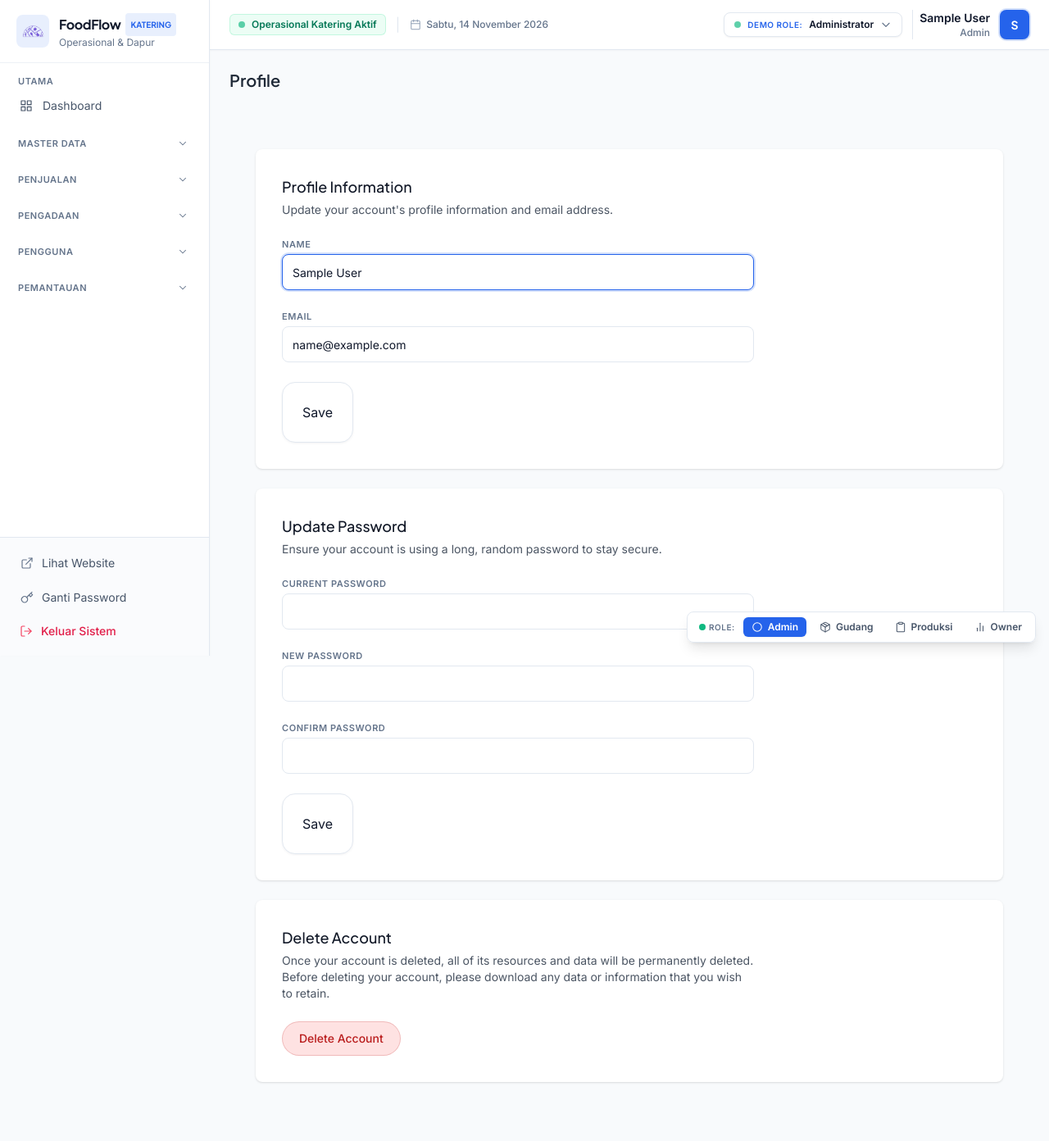
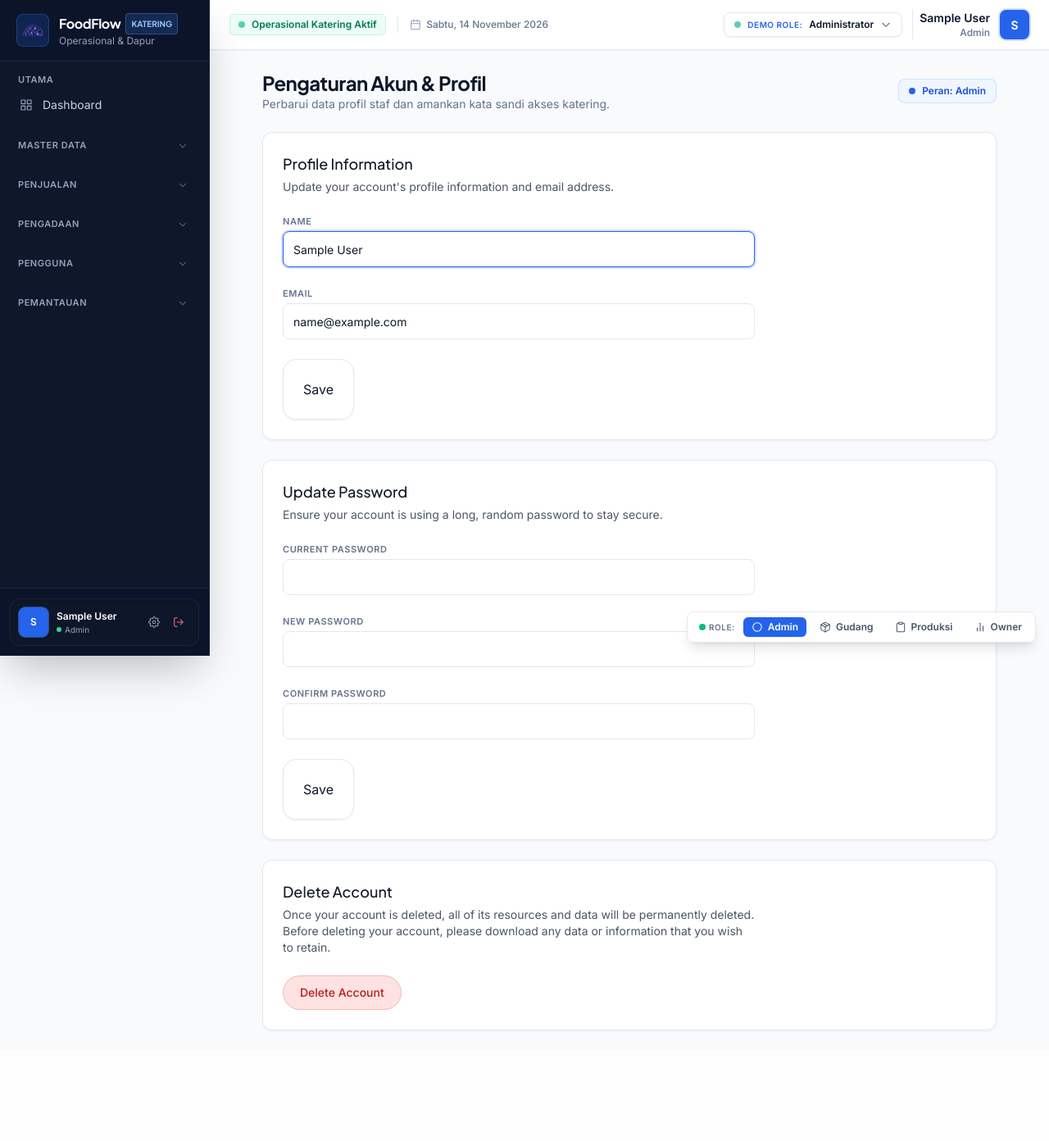
Before and after one commit to pembunuhGila/Foodflow, a Laravel app: page /profile in a window 1280 px wide. Shown: the whole page at 82% size. After the commit the page ends 1258 px from the top, so only its background shows below. Run offline with Laravel 12, Linux system fonts and the light colour scheme; the visitor is signed in with stand-in values (Sample User, id 1); style sheets or scripts are compiled from the project's sources; parts of the project's set-up code (start-up, migrations or seed data) failed here and were passed over.

Commit message:
refactor(ui): update sidebar navy dan kartu profil

```diff
--- a/resources/views/components/icon.blade.php
+++ b/resources/views/components/icon.blade.php
@@ -40,6 +40,7 @@
     @case('arrow-left')<line x1="19" y1="12" x2="5" y2="12"/><polyline points="12 19 5 12 12 5"/>@break
     @case('external')<path d="M18 13v6a2 2 0 0 1-2 2H5a2 2 0 0 1-2-2V8a2 2 0 0 1 2-2h6"/><polyline points="15 3 21 3 21 9"/><line x1="10" y1="14" x2="21" y2="3"/>@break
     @case('plus')<line x1="12" y1="5" x2="12" y2="19"/><line x1="5" y1="12" x2="19" y2="12"/>@break
+    @case('settings')<circle cx="12" cy="12" r="3"/><path d="M19.4 15a1.65 1.65 0 0 0 .33 1.82l.06.06a2 2 0 0 1 0 2.83 2 2 0 0 1-2.83 0l-.06-.06a1.65 1.65 0 0 0-1.82-.33 1.65 1.65 0 0 0-1 1.51V21a2 2 0 0 1-2 2 2 2 0 0 1-2-2v-.09A1.65 1.65 0 0 0 9 19.4a1.65 1.65 0 0 0-1.82.33l-.06.06a2 2 0 0 1-2.83 0 2 2 0 0 1 0-2.83l.06-.06a1.65 1.65 0 0 0 .33-1.82 1.65 1.65 0 0 0-1.51-1H3a2 2 0 0 1-2-2 2 2 0 0 1 2-2h.09A1.65 1.65 0 0 0 4.6 9a1.65 1.65 0 0 0-.33-1.82l-.06-.06a2 2 0 0 1 0-2.83 2 2 0 0 1 2.83 0l.06.06a1.65 1.65 0 0 0 1.82.33H9a1.65 1.65 0 0 0 1-1.51V3a2 2 0 0 1 2-2 2 2 0 0 1 2 2v.09a1.65 1.65 0 0 0 1 1.51 1.65 1.65 0 0 0 1.82-.33l.06-.06a2 2 0 0 1 2.83 0 2 2 0 0 1 0 2.83l-.06.06a1.65 1.65 0 0 0-.33 1.82V9a1.65 1.65 0 0 0 1.51 1H21a2 2 0 0 1 2 2 2 2 0 0 1-2 2h-.09a1.65 1.65 0 0 0-1.51 1z"/>@break
     @case('trash')<polyline points="3 6 5 6 21 6"/><path d="M19 6v14a2 2 0 0 1-2 2H7a2 2 0 0 1-2-2V6m3 0V4a2 2 0 0 1 2-2h4a2 2 0 0 1 2 2v2"/><line x1="10" y1="11" x2="10" y2="17"/><line x1="14" y1="11" x2="14" y2="17"/>@break
     @default<circle cx="12" cy="12" r="9"/>
 @endswitch
--- a/resources/views/components/sidebar.blade.php
+++ b/resources/views/components/sidebar.blade.php
@@ -1,6 +1,7 @@
 @php
 $user = auth()->user();
 $role = $user->role instanceof \BackedEnum ? $user->role->value : (string) $user->role;
+$roleLabel = ['admin' => 'Admin', 'gudang' => 'Staf Gudang', 'produksi' => 'Staf Produksi', 'owner' => 'Owner'][$role] ?? ucfirst($role);
 $groups = config('menu.' . $role, []);
 
 // Hitung total item menu navigasi pada sidebar role ini
@@ -31,31 +32,31 @@ $isActive = function (?string $name) {
 @endphp
 
 <aside
-    class="fixed inset-y-0 left-0 z-40 flex w-64 -translate-x-full flex-col border-r border-line bg-white transition-transform duration-200 lg:sticky lg:top-0 lg:h-screen lg:shrink-0 lg:self-start lg:translate-x-0 shadow-[1px_0_2px_rgba(15,23,42,0.02)]"
+    class="fixed inset-y-0 left-0 z-40 flex w-64 -translate-x-full flex-col border-r border-slate-800 bg-[#0F172A] text-slate-200 transition-transform duration-200 lg:sticky lg:top-0 lg:h-screen lg:shrink-0 lg:self-start lg:translate-x-0 shadow-2xl"
     :class="{ '!translate-x-0': sidebarOpen }"
     aria-label="Navigasi utama">
 
     {{-- 1. Logo & Branding Katering --}}
-    <div class="flex shrink-0 items-center justify-between border-b border-line/60 px-5 py-4">
+    <div class="flex shrink-0 items-center justify-between border-b border-slate-800/80 px-5 py-4 bg-[#0B132B]/50">
         <a href="{{ route('dashboard') }}" class="flex items-center gap-3 group">
-            <div class="flex h-10 w-10 shrink-0 items-center justify-center rounded-lg bg-primary/10 text-primary transition group-hover:bg-primary group-hover:text-white">
+            <div class="flex h-10 w-10 shrink-0 items-center justify-center rounded-lg bg-blue-600/20 border border-blue-500/30 text-blue-400 transition group-hover:bg-blue-600 group-hover:text-white shadow-sm">
                 <x-brand-logo class="h-6 w-8" />
             </div>
             <div class="leading-tight">
-                <div class="font-display text-base font-bold text-ink tracking-tight flex items-center gap-1.5">
+                <div class="font-display text-base font-bold text-white tracking-tight flex items-center gap-1.5">
                     FoodFlow
-                    <span class="rounded bg-primary/10 px-1.5 py-0.5 text-[10px] font-bold text-primary tracking-normal uppercase">Katering</span>
+                    <span class="rounded bg-blue-500/20 border border-blue-400/30 px-1.5 py-0.2 text-[10px] font-bold text-blue-300 tracking-normal uppercase">Katering</span>
                 </div>
-                <div class="text-xs text-muted">Operasional &amp; Dapur</div>
+                <div class="text-xs text-slate-400">Operasional &amp; Dapur</div>
             </div>
         </a>
-        <button type="button" class="rounded-lg p-1.5 text-muted hover:bg-slate-100 hover:text-ink lg:hidden" @click="sidebarOpen = false" aria-label="Tutup menu">
+        <button type="button" class="rounded-lg p-1.5 text-slate-400 hover:bg-slate-800 hover:text-white lg:hidden" @click="sidebarOpen = false" aria-label="Tutup menu">
             <x-icon name="close" class="h-5 w-5" />
         </button>
     </div>
 
     {{-- 2. Menu Navigasi --}}
-    <nav class="min-h-0 flex-1 overflow-y-auto px-3 py-3">
+    <nav class="min-h-0 flex-1 overflow-y-auto px-3 py-3 space-y-1">
         @foreach ($groups as $group)
         @php
         $items = collect($group['items'])->map(function ($item) use ($resolve, $isActive) {
@@ -73,14 +74,14 @@ $isActive = function (?string $name) {
         {{-- Grup dengan Accordion Dropdown --}}
         <div x-data="{ open: {{ $groupActive ? 'true' : 'false' }} }" class="pt-3 first:pt-0.5">
             <button type="button" @click="open = !open" data-sidebar-toggle="true"
-                class="flex w-full items-center justify-between rounded-lg px-2.5 py-1.5 text-label uppercase text-muted transition hover:bg-slate-100 hover:text-ink focus:outline-none focus:ring-1 focus:ring-primary/20">
-                <span class="font-bold tracking-wider text-[11px]">{{ $group['title'] }}</span>
-                <span class="flex h-5 w-5 items-center justify-center rounded text-muted transition-transform" :class="{ 'rotate-180 text-primary': open }">
+                class="flex w-full items-center justify-between rounded-lg px-2.5 py-1.5 text-[11px] font-bold uppercase tracking-wider text-slate-400 transition hover:bg-slate-800/60 hover:text-slate-200 focus:outline-none">
+                <span>{{ $group['title'] }}</span>
+                <span class="flex h-5 w-5 items-center justify-center rounded text-slate-500 transition-transform" :class="{ 'rotate-180 text-blue-400': open }">
                     <x-icon name="chevron" class="h-3.5 w-3.5" />
                 </span>
             </button>
 
-            <ul x-show="open" x-cloak class="mt-1 space-y-1">
+            <ul x-show="open" x-cloak class="mt-1 space-y-0.5">
                 @foreach ($items as $item)
                 <li>
                     @if ($item['resolved'])
@@ -88,17 +89,17 @@ $isActive = function (?string $name) {
                         @if ($item['active']) aria-current="page" @endif
                         class="flex items-center gap-3 rounded-lg px-3 py-2 text-sm transition
                                           {{ $item['active']
-                                              ? 'bg-primary font-semibold text-white shadow-sm'
-                                              : 'text-slate-600 hover:bg-slate-100 hover:text-ink' }}">
-                        <x-icon :name="$item['icon']" class="h-4 w-4 shrink-0" />
+                                              ? 'bg-blue-600 font-semibold text-white shadow-md shadow-blue-950/60 ring-1 ring-blue-400/30'
+                                              : 'text-slate-300 hover:bg-slate-800/80 hover:text-white' }}">
+                        <x-icon :name="$item['icon']" class="h-4 w-4 shrink-0 {{ $item['active'] ? 'text-white' : 'text-slate-400' }}" />
                         <span class="truncate">{{ $item['label'] }}</span>
                     </a>
                     @else
-                    <div class="flex cursor-not-allowed items-center gap-3 rounded-lg px-3 py-2 text-sm text-muted/70 bg-slate-50 border border-dashed border-line"
+                    <div class="flex cursor-not-allowed items-center gap-3 rounded-lg px-3 py-2 text-sm text-slate-500 bg-slate-900/60 border border-slate-800/60"
                         title="Fitur ini belum tersedia">
-                        <x-icon :name="$item['icon']" class="h-4 w-4 shrink-0" />
+                        <x-icon :name="$item['icon']" class="h-4 w-4 shrink-0 text-slate-600" />
                         <span class="truncate">{{ $item['label'] }}</span>
-                        <span class="ml-auto rounded bg-primary/10 px-1.5 py-0.5 text-[10px] font-semibold text-primary">Segera</span>
+                        <span class="ml-auto rounded bg-slate-800 px-1.5 py-0.5 text-[10px] font-semibold text-slate-400">Segera</span>
                     </div>
                     @endif
                 </li>
@@ -108,9 +109,9 @@ $isActive = function (?string $name) {
         @else
         {{-- Grup Flat / Non-Dropdown --}}
         <div class="pt-3 first:pt-0.5">
-            <div class="px-2.5 pb-1 text-label uppercase text-muted tracking-wider text-[11px]">{{ $group['title'] }}</div>
+            <div class="px-2.5 pb-1 text-[11px] font-bold uppercase tracking-wider text-slate-400">{{ $group['title'] }}</div>
 
-            <ul class="space-y-1">
+            <ul class="space-y-0.5">
                 @foreach ($items as $item)
                 <li>
                     @if ($item['resolved'])
@@ -118,17 +119,17 @@ $isActive = function (?string $name) {
                         @if ($item['active']) aria-current="page" @endif
                         class="flex items-center gap-3 rounded-lg px-3 py-2 text-sm transition
                                           {{ $item['active']
-                                              ? 'bg-primary font-semibold text-white shadow-sm'
-                                              : 'text-slate-600 hover:bg-slate-100 hover:text-ink' }}">
-                        <x-icon :name="$item['icon']" class="h-4 w-4 shrink-0" />
+                                              ? 'bg-blue-600 font-semibold text-white shadow-md shadow-blue-950/60 ring-1 ring-blue-400/30'
+                                              : 'text-slate-300 hover:bg-slate-800/80 hover:text-white' }}">
+                        <x-icon :name="$item['icon']" class="h-4 w-4 shrink-0 {{ $item['active'] ? 'text-white' : 'text-slate-400' }}" />
                         <span class="truncate">{{ $item['label'] }}</span>
                     </a>
                     @else
-                    <div class="flex cursor-not-allowed items-center gap-3 rounded-lg px-3 py-2 text-sm text-muted/70 bg-slate-50 border border-dashed border-line"
+                    <div class="flex cursor-not-allowed items-center gap-3 rounded-lg px-3 py-2 text-sm text-slate-500 bg-slate-900/60 border border-slate-800/60"
                         title="Fitur ini belum tersedia">
-                        <x-icon :name="$item['icon']" class="h-4 w-4 shrink-0" />
+                        <x-icon :name="$item['icon']" class="h-4 w-4 shrink-0 text-slate-600" />
                         <span class="truncate">{{ $item['label'] }}</span>
-                        <span class="ml-auto rounded bg-primary/10 px-1.5 py-0.5 text-[10px] font-semibold text-primary">Segera</span>
+                        <span class="ml-auto rounded bg-slate-800 px-1.5 py-0.5 text-[10px] font-semibold text-slate-400">Segera</span>
                     </div>
                     @endif
                 </li>
@@ -139,26 +140,35 @@ $isActive = function (?string $name) {
         @endforeach
     </nav>
 
-    {{-- 3. Bawah: Pengaturan & Logout --}}
-    <div class="shrink-0 space-y-1 border-t border-line bg-slate-50/70 p-3">
-        <a href="{{ url('/') }}" target="_blank" rel="noopener"
-            class="flex items-center gap-2.5 rounded-lg px-3 py-2 text-sm text-slate-600 hover:bg-white hover:text-ink transition border border-transparent hover:border-line">
-            <x-icon name="external" class="h-4 w-4 text-muted" />
-            <span>Lihat Website</span>
-        </a>
+    {{-- 3. Bawah: Kartu Profil Pengguna Terintegrasi --}}
+    <div class="shrink-0 border-t border-slate-800 bg-[#0B132B]/80 p-3">
+        <div class="flex items-center justify-between gap-2 rounded-xl bg-slate-900/90 border border-slate-800/90 p-2.5 shadow-inner">
+            <div class="flex items-center gap-2.5 min-w-0 flex-1">
+                <div class="flex h-9 w-9 shrink-0 items-center justify-center rounded-lg bg-blue-600 font-display text-xs font-bold text-white shadow-sm ring-1 ring-blue-400/40">
+                    {{ \Illuminate\Support\Str::upper(\Illuminate\Support\Str::substr($user->name, 0, 1)) }}
+                </div>
+                <div class="min-w-0 flex-1 leading-tight">
+                    <div class="text-xs font-bold text-white truncate" title="{{ $user->name }}">{{ $user->name }}</div>
+                    <div class="text-[10px] text-slate-400 truncate flex items-center gap-1 mt-0.5">
+                        <span class="inline-block h-1.5 w-1.5 rounded-full bg-emerald-400"></span>
+                        <span class="truncate">{{ $roleLabel }}</span>
+                    </div>
+                </div>
+            </div>
 
-        @if (\Illuminate\Support\Facades\Route::has('profile.edit'))
-        <a href="{{ route('profile.edit') }}"
-            class="flex items-center gap-2.5 rounded-lg px-3 py-2 text-sm text-slate-600 hover:bg-white hover:text-ink transition border border-transparent hover:border-line">
-            <x-icon name="key" class="h-4 w-4 text-muted" />
-            <span>Ganti Password</span>
-        </a>
-        @endif
+            <div class="flex items-center gap-0.5 shrink-0">
+                @if (\Illuminate\Support\Facades\Route::has('profile.edit'))
+                <a href="{{ route('profile.edit') }}" title="Pengaturan Akun &amp; Profil"
+                   class="flex h-7 w-7 items-center justify-center rounded-md text-slate-400 hover:text-white hover:bg-slate-800 transition">
+                    <x-icon name="settings" class="h-3.5 w-3.5" />
+                </a>
+                @endif
 
-        <button type="button" @click="sidebarOpen = false; $dispatch('open-logout')"
-            class="flex w-full items-center gap-2.5 rounded-lg px-3 py-2 text-left text-sm font-medium text-rose-600 hover:bg-rose-50 transition">
-            <x-icon name="logout" class="h-4 w-4 text-rose-500" />
-            <span>Keluar Sistem</span>
-        </button>
+                <button type="button" @click="sidebarOpen = false; $dispatch('open-logout')" title="Keluar Sistem"
+                        class="flex h-7 w-7 items-center justify-center rounded-md text-rose-400 hover:text-rose-300 hover:bg-rose-950/40 transition">
+                    <x-icon name="logout" class="h-3.5 w-3.5" />
+                </button>
+            </div>
+        </div>
     </div>
 </aside>
--- a/resources/views/layouts/app.blade.php
+++ b/resources/views/layouts/app.blade.php
@@ -32,12 +32,12 @@
 
         {{-- Latar gelap saat sidebar terbuka di layar kecil --}}
         <div x-show="sidebarOpen" x-cloak @click="sidebarOpen = false"
-            class="fixed inset-0 z-30 bg-slate-900/40 backdrop-blur-sm lg:hidden"></div>
+            class="fixed inset-0 z-30 bg-slate-950/60 backdrop-blur-sm lg:hidden"></div>
 
         <div class="flex min-w-0 flex-1 flex-col">
 
             {{-- Topbar Operasional Katering --}}
-            <header class="sticky top-0 z-20 flex items-center justify-between gap-4 border-b border-line bg-white px-6 py-3 shadow-[0_1px_2px_rgba(15,23,42,0.03)]">
+            <header class="sticky top-0 z-20 flex items-center justify-between gap-4 border-b border-line bg-white/95 px-6 py-3 shadow-[0_1px_2px_rgba(15,23,42,0.03)]">
                 <div class="flex items-center gap-3">
                     <button type="button" class="rounded-lg p-2 text-ink hover:bg-slate-100 lg:hidden" @click="sidebarOpen = true" aria-label="Buka menu">
                         <x-icon name="menu" class="h-5 w-5" />
@@ -63,16 +63,17 @@
                         <x-demo-role-switcher />
                     @endif
 
-                    {{-- User Profile Pill --}}
-                    <div class="flex items-center gap-3 pl-2 border-l border-line">
+                    {{-- User Profile Pill (bisa diklik menuju Pengaturan Profil) --}}
+                    <a href="{{ route('profile.edit') }}" title="Buka Pengaturan Akun &amp; Profil"
+                       class="flex items-center gap-3 pl-2 border-l border-line group">
                         <div class="hidden text-right leading-tight sm:block">
-                            <div class="text-sm font-semibold text-ink">{{ $user->name }}</div>
+                            <div class="text-sm font-semibold text-ink group-hover:text-primary transition-colors">{{ $user->name }}</div>
                             <div class="text-xs text-muted font-medium">{{ $roleLabel }}</div>
                         </div>
-                        <div class="flex h-9 w-9 items-center justify-center rounded-lg bg-primary font-display text-sm font-bold text-white shadow-sm ring-2 ring-primary/20">
+                        <div class="flex h-9 w-9 items-center justify-center rounded-lg bg-primary font-display text-sm font-bold text-white shadow-sm ring-2 ring-primary/20 group-hover:bg-primary-dark transition">
                             {{ \Illuminate\Support\Str::upper(\Illuminate\Support\Str::substr($user->name, 0, 1)) }}
                         </div>
-                    </div>
+                    </a>
                 </div>
             </header>
 
--- a/resources/views/profile/edit.blade.php
+++ b/resources/views/profile/edit.blade.php
@@ -1,29 +1,57 @@
 <x-app-layout>
-    <x-slot name="header">
-        <h2 class="font-semibold text-xl text-gray-800 leading-tight">
-            {{ __('Profile') }}
-        </h2>
-    </x-slot>
+    @section('title', 'Pengaturan Akun & Profil')
 
-    <div class="py-12">
-        <div class="max-w-7xl mx-auto sm:px-6 lg:px-8 space-y-6">
-            <div class="p-4 sm:p-8 bg-white shadow sm:rounded-lg">
+    <div class="mx-auto max-w-4xl space-y-6">
+        <div class="flex flex-col gap-2 sm:flex-row sm:items-center sm:justify-between">
+            <div>
+                <h1 class="font-display text-2xl font-bold text-ink tracking-tight">Pengaturan Akun &amp; Profil</h1>
+                <p class="text-sm text-muted">Perbarui data profil staf dan amankan kata sandi akses katering.</p>
+            </div>
+            <div class="inline-flex items-center gap-2 rounded-lg bg-blue-50 border border-blue-200/70 px-3 py-1.5 text-xs font-semibold text-blue-700 self-start sm:self-auto">
+                <span class="h-2 w-2 rounded-full bg-blue-600"></span>
+                @php
+                    $roleVal = $user->role instanceof \BackedEnum ? $user->role->value : (string) $user->role;
+                    $roleName = ['admin' => 'Admin', 'gudang' => 'Staf Gudang', 'produksi' => 'Staf Produksi', 'owner' => 'Owner'][$roleVal] ?? ucfirst($roleVal);
+                @endphp
+                <span>Peran: {{ $roleName }}</span>
+            </div>
+        </div>
+
+        {{-- Kartu Info Profil --}}
+        <div class="rounded-xl border border-line bg-white p-6 shadow-card">
             <div class="max-w-xl">
                 @include('profile.partials.update-profile-information-form')
             </div>
         </div>
 
-            <div class="p-4 sm:p-8 bg-white shadow sm:rounded-lg">
+        {{-- Kartu Perbarui Password --}}
+        <div class="rounded-xl border border-line bg-white p-6 shadow-card">
             <div class="max-w-xl">
                 @include('profile.partials.update-password-form')
             </div>
         </div>
 
-            <div class="p-4 sm:p-8 bg-white shadow sm:rounded-lg">
+        {{-- Proteksi Database: Hanya Admin yang dapat menghapus akun --}}
+        @if ($roleVal === 'admin')
+        <div class="rounded-xl border border-line bg-white p-6 shadow-card">
             <div class="max-w-xl">
                 @include('profile.partials.delete-user-form')
             </div>
         </div>
+        @else
+        <div class="rounded-xl border border-line/80 bg-slate-50 p-4 text-xs text-muted flex items-start gap-3">
+            <x-icon name="info" class="h-5 w-5 text-slate-400 shrink-0 mt-0.5" />
+            <div>
+                <span class="font-bold text-slate-700">Keamanan Integritas Database:</span>
+                Penonaktifan atau penghapusan akun staf operasional hanya dapat dilakukan oleh Administrator melalui menu
+                @if (Route::has('admin.users.index'))
+                    <a href="{{ route('admin.users.index') }}" class="text-primary font-semibold hover:underline">Kelola Staf</a>
+                @else
+                    <span class="font-semibold text-slate-700">Kelola Staf</span>
+                @endif
+                guna menjaga keutuhan riwayat transaksi pesanan, mutasi kartu stok, dan jadwal masak katering.
             </div>
         </div>
+        @endif
+    </div>
 </x-app-layout>
```
Lines whose indentation alone changed are shown as unchanged.
